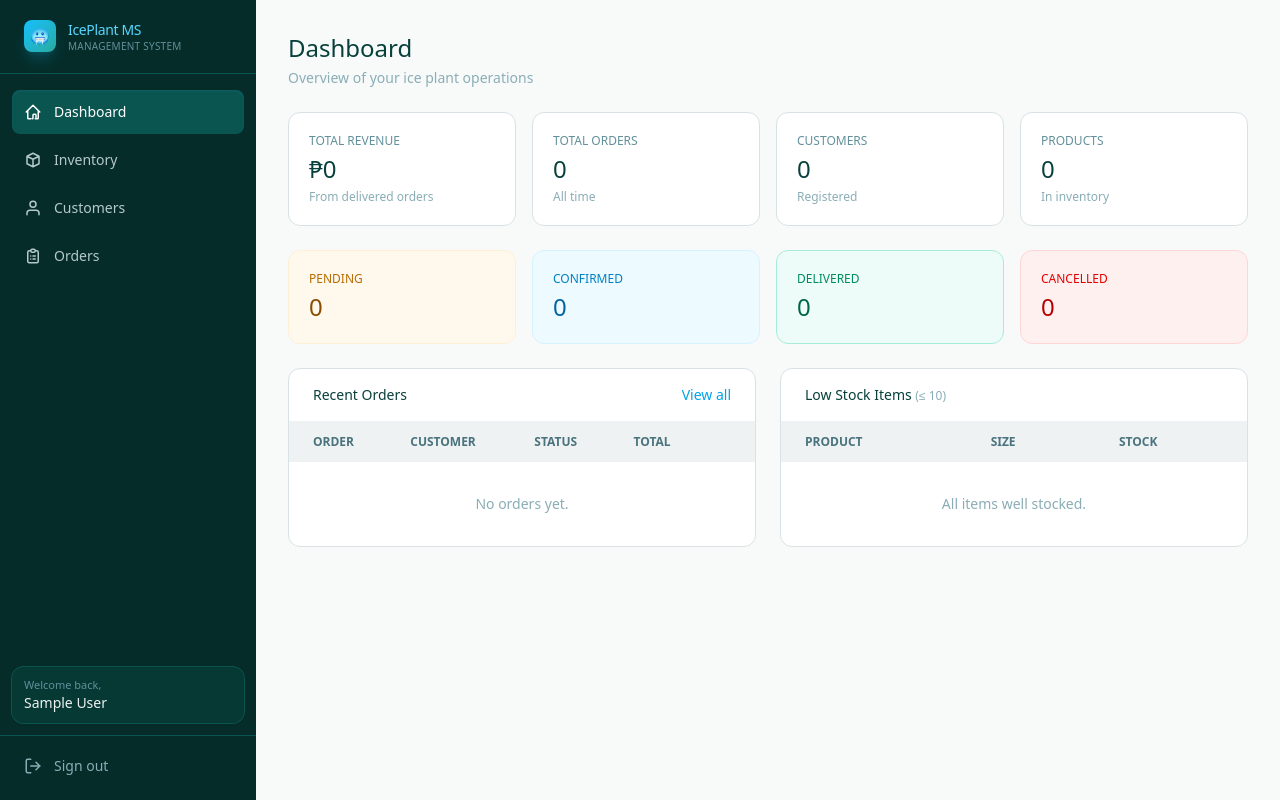
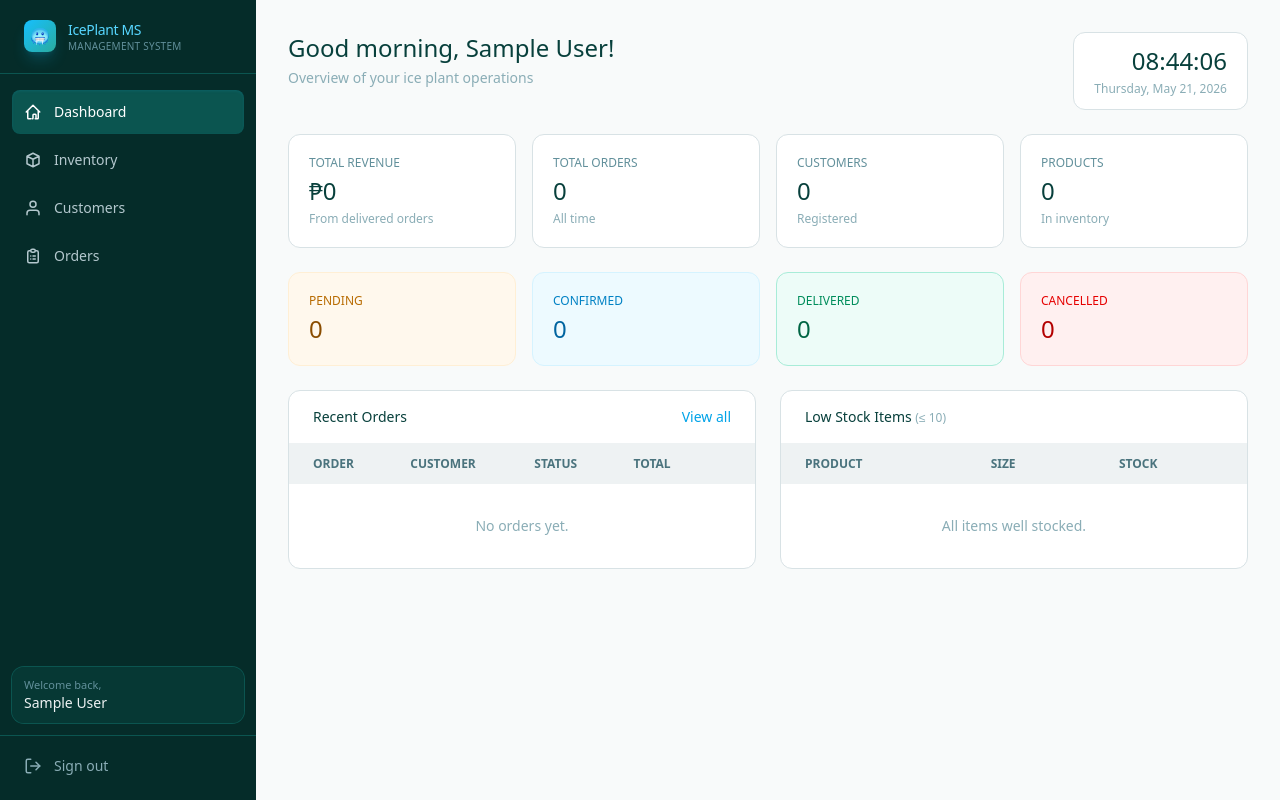
Before and after one commit to knarfbv/iceplantms, a Django app: page / in a window 1280 px wide. Run offline with Django 4.2, Linux system fonts and the light colour scheme; the visitor is signed in with stand-in values (Sample User, id 1); data that the repository does not hold is empty; style sheets or scripts are compiled from the project's sources.

Commit message:
clock-singh

```diff
--- a/crud/static/js/main.js
+++ b/crud/static/js/main.js
@@ -27,3 +27,42 @@ if (toggle) {
   overlay.addEventListener('click', closeSidebar);
   document.addEventListener('keydown', e => { if (e.key === 'Escape') closeSidebar(); });
 }
+
+// clock
+const clockEl = document.querySelector('#clock');
+const dateEl = document.querySelector('#date');
+const greetingEl = document.querySelector('#greeting');
+const username = document.querySelector('#username').textContent;
+
+if (clockEl) {
+
+  function updateClock() {
+
+    const now = new Date();
+
+    const h = String(now.getHours()).padStart(2, '0');
+    const m = String(now.getMinutes()).padStart(2, '0');
+    const s = String(now.getSeconds()).padStart(2, '0');
+
+    clockEl.textContent = h + ':' + m + ':' + s;
+
+    const days = ['Sunday','Monday','Tuesday','Wednesday','Thursday','Friday','Saturday'];
+    const months = ['January','February','March','April','May','June','July','August','September','October','November','December'];
+    dateEl.textContent = days[now.getDay()] + ', ' + months[now.getMonth()] + ' ' + now.getDate() + ', ' + now.getFullYear();
+
+const username = document.querySelector('#username').textContent;
+
+const hour = now.getHours();
+if (hour < 12) {
+  greetingEl.textContent = 'Good morning, ' + username + '!';
+} else if (hour < 18) {
+  greetingEl.textContent = 'Good afternoon, ' + username + '!';
+} else {
+  greetingEl.textContent = 'Good evening, ' + username + '!';
+}
+}
+
+  updateClock();
+
+  setInterval(updateClock, 1000);
+}
--- a/crud/templates/dashboard.html
+++ b/crud/templates/dashboard.html
@@ -3,9 +3,16 @@
 {% block 'title' %}Dashboard{% endblock %}
 
 {% block 'content' %}
-<div class="mb-6">
-    <h2 class="text-2xl font-semibold text-arctic-800">Dashboard</h2>
+<div class="mb-6 flex items-start justify-between flex-wrap gap-4">
+  <span id="username" class="hidden">{{ user.get_full_name|default:user.username }}</span>
+  <div>
+    <h2 id="greeting" class="text-2xl font-semibold text-arctic-800"></h2>
     <p class="text-sm text-frost-400 mt-1">Overview of your ice plant operations</p>
+  </div>
+  <div class="bg-white border border-frost-200 rounded-xl px-5 py-3 text-right hover:shadow-md transition">
+    <p id="clock" class="text-2xl font-semibold text-arctic-800 tabular-nums"></p>
+    <p id="date" class="text-xs text-frost-400 mt-1"></p>
+  </div>
 </div>
 
 <div class="grid grid-cols-1 sm:grid-cols-2 lg:grid-cols-4 gap-4 mb-6">
```
